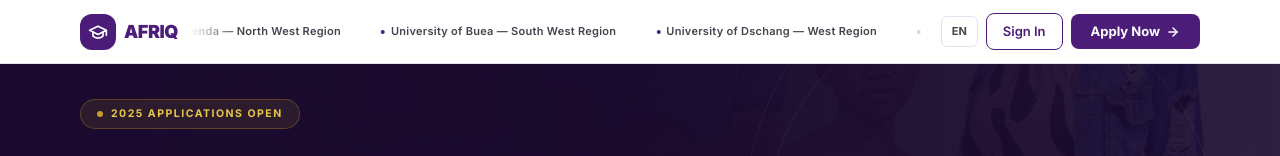
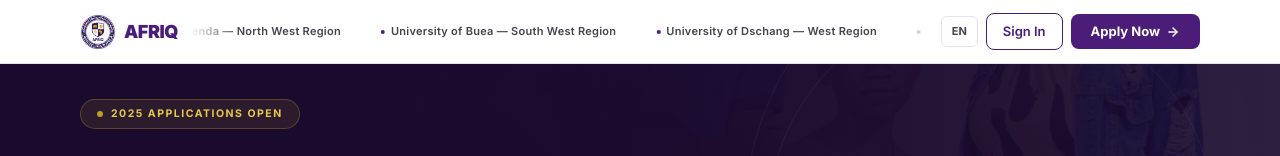
Before and after one commit to johnbrindi/AFRIQ-SITE, a Next.js app: page / in a window 1280 px wide. Shown: the top 156 px of the page. Built offline with nearby package versions, Linux system fonts and the light colour scheme; no server answers; the database is empty; a web font is replaced by a local one.

Commit message:
added logo

```diff
--- a/components/portal/TopBar.tsx
+++ b/components/portal/TopBar.tsx
@@ -15,11 +15,7 @@ export default function TopBar() {
 
         {/* Logo — always visible */}
         <Link href="/" className="flex items-center gap-2 shrink-0 select-none">
-          <div className="w-9 h-9 rounded-xl bg-brand-purple flex items-center justify-center shrink-0">
-            <svg className="w-5 h-5 text-white" fill="none" stroke="currentColor" strokeWidth="2" strokeLinecap="round" strokeLinejoin="round" viewBox="0 0 24 24">
-              <path d="M22 10v6M2 10l10-5 10 5-10 5z"/><path d="M6 12v5c3 3 9 3 12 0v-5"/>
-            </svg>
-          </div>
+          <img src="/afriq-images/afriq-logo.jpeg" alt="AFRIQ Logo" className="w-9 h-9 rounded-xl object-cover" />
           <span className="text-[18px] font-black text-brand-purple tracking-tight">AFRIQ</span>
         </Link>
 
```
